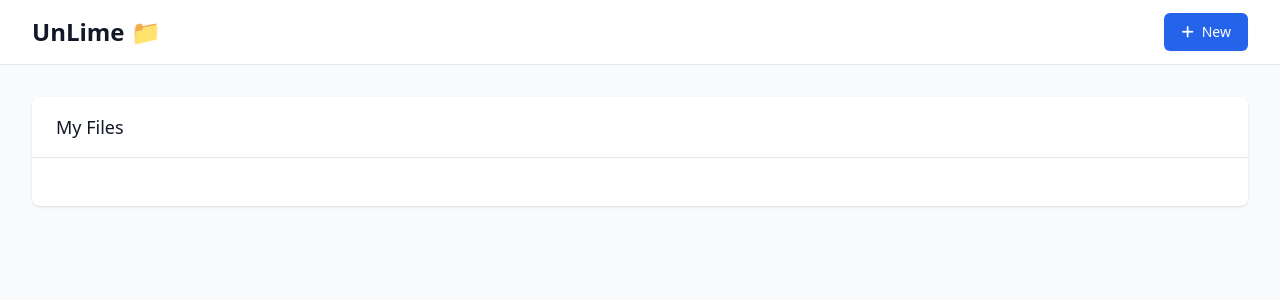
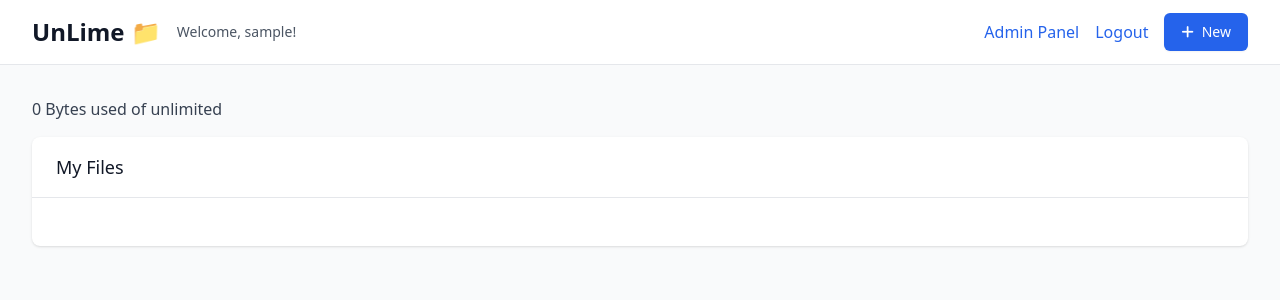
Before and after one commit to PranavSatav/Unlime-Cloud, a Flask app: page / in a window 1280 px wide. Shown: the top 300 px of the page. Run offline with Flask 2, Linux system fonts and the light colour scheme; the visitor is signed in with stand-in values (Sample User, id 1); data comes from the database, SQL or seed files in the repository; data that the repository does not hold is empty; some libraries are stand-ins or nearby versions.

Commit message:
Update index.html

```diff
--- a/templates/index.html
+++ b/templates/index.html
@@ -1,13 +1,12 @@
-<!-- templates/index.html -->
 <!DOCTYPE html>
 <html lang="en">
 <head>
-    <meta charset="UTF-8">
-    <meta name="viewport" content="width=device-width, initial-scale=1.0">
+  <meta charset="UTF-8" />
+  <meta name="viewport" content="width=device-width, initial-scale=1.0" />
   <title>File Manager</title>
   <script src="https://cdn.tailwindcss.com"></script>
   <script src="https://cdn.jsdelivr.net/npm/axios/dist/axios.min.js"></script>
-    <link href="https://cdnjs.cloudflare.com/ajax/libs/font-awesome/6.0.0/css/all.min.css" rel="stylesheet">
+  <link href="https://cdnjs.cloudflare.com/ajax/libs/font-awesome/6.0.0/css/all.min.css" rel="stylesheet" />
   <style>
     .file-grid {
       display: grid;
@@ -24,10 +23,15 @@
   <header class="sticky top-0 z-50 bg-white border-b">
     <div class="max-w-7xl mx-auto px-4 sm:px-6 lg:px-8">
       <div class="flex justify-between items-center h-16">
-                <div class="flex items-center">
+        <div class="flex items-center space-x-4">
           <span class="text-2xl font-semibold text-gray-900">UnLime 📁</span>
+          <span class="text-sm text-gray-600">Welcome, {{ username }}!</span>
         </div>
         <div class="flex items-center space-x-4">
+          {% if session.get('is_admin') == 1 %}
+          <a href="{{ url_for('admin_panel') }}" class="text-blue-600 hover:underline">Admin Panel</a>
+          {% endif %}
+          <a href="{{ url_for('logout') }}" class="text-blue-600 hover:underline">Logout</a>
           <button onclick="document.getElementById('fileInput').click()"
                   class="inline-flex items-center px-4 py-2 border border-transparent text-sm font-medium rounded-md shadow-sm text-white bg-blue-600 hover:bg-blue-700 focus:outline-none">
             <i class="fas fa-plus mr-2"></i> New
@@ -39,6 +43,9 @@
 
   <!-- Main Content -->
   <main class="max-w-7xl mx-auto px-4 sm:px-6 lg:px-8 py-8">
+    <!-- Storage Usage -->
+    <div id="storageUsage" class="mb-4 text-gray-700"></div>
+
     <!-- Upload Progress -->
     <div id="uploadProgress" class="hidden mb-6">
       <div class="bg-white rounded-lg shadow p-4">
@@ -73,14 +80,14 @@
 
   <script>
     const fileTypeIcons = {
-            'image': 'fa-image',
-            'video': 'fa-video',
-            'audio': 'fa-music',
-            'pdf': 'fa-file-pdf',
-            'text': 'fa-file-alt',
-            'spreadsheet': 'fa-file-excel',
-            'presentation': 'fa-file-powerpoint',
-            'document': 'fa-file'
+      image: 'fa-image',
+      video: 'fa-video',
+      audio: 'fa-music',
+      pdf: 'fa-file-pdf',
+      text: 'fa-file-alt',
+      spreadsheet: 'fa-file-excel',
+      presentation: 'fa-file-powerpoint',
+      document: 'fa-file'
     };
 
     function formatFileSize(bytes) {
@@ -162,6 +169,28 @@
         });
     }
 
+    function loadStorageUsage() {
+      axios.get('/api/storage')
+        .then(response => {
+          const used = response.data.used_bytes;
+          const k = 1024;
+          let text = '';
+          if (used < k) {
+            text = `${used} Bytes used of unlimited`;
+          } else if (used < k * k) {
+            text = `${(used/k).toFixed(2)} KB used of unlimited`;
+          } else if (used < k * k * k) {
+            text = `${(used/(k*k)).toFixed(2)} MB used of unlimited`;
+          } else {
+            text = `${(used/(k*k*k)).toFixed(2)} GB used of unlimited`;
+          }
+          document.getElementById('storageUsage').textContent = text;
+        })
+        .catch(error => {
+          console.error('Error loading storage usage:', error);
+        });
+    }
+
     function uploadFile(file) {
       const formData = new FormData();
       formData.append('file', file);
@@ -185,6 +214,7 @@
         console.log('Upload successful:', response.data);
         uploadProgress.classList.add('hidden');
         loadFiles();
+        loadStorageUsage();
       })
       .catch(error => {
         console.error('Upload error:', error);
@@ -203,6 +233,7 @@
           .then(response => {
             console.log('Delete successful:', response.data);
             loadFiles();
+            loadStorageUsage();
           })
           .catch(error => {
             console.error('Delete error:', error);
@@ -211,7 +242,6 @@
       }
     }
 
-        // Event Listeners
     document.getElementById('fileInput').addEventListener('change', (e) => {
       const file = e.target.files[0];
       if (file) {
@@ -223,43 +253,35 @@
       }
     });
 
-        // Initialize
-        document.addEventListener('DOMContentLoaded', loadFiles);
+    document.addEventListener('DOMContentLoaded', () => {
+      loadFiles();
+      loadStorageUsage();
+    });
 
-        // Add drag and drop support
     const dropZone = document.body;
-
     ['dragenter', 'dragover', 'dragleave', 'drop'].forEach(eventName => {
       dropZone.addEventListener(eventName, preventDefaults, false);
     });
-
     function preventDefaults (e) {
       e.preventDefault();
       e.stopPropagation();
     }
-
     ['dragenter', 'dragover'].forEach(eventName => {
       dropZone.addEventListener(eventName, highlight, false);
     });
-
     ['dragleave', 'drop'].forEach(eventName => {
       dropZone.addEventListener(eventName, unhighlight, false);
     });
-
     function highlight(e) {
       dropZone.classList.add('bg-blue-50');
     }
-
     function unhighlight(e) {
       dropZone.classList.remove('bg-blue-50');
     }
-
     dropZone.addEventListener('drop', handleDrop, false);
-
     function handleDrop(e) {
       const dt = e.dataTransfer;
       const file = dt.files[0];
-
       if (file) {
         if (file.size > 50 * 1024 * 1024) {
           alert('File size exceeds 50MB limit');
```
Lines whose indentation alone changed are shown as unchanged.
